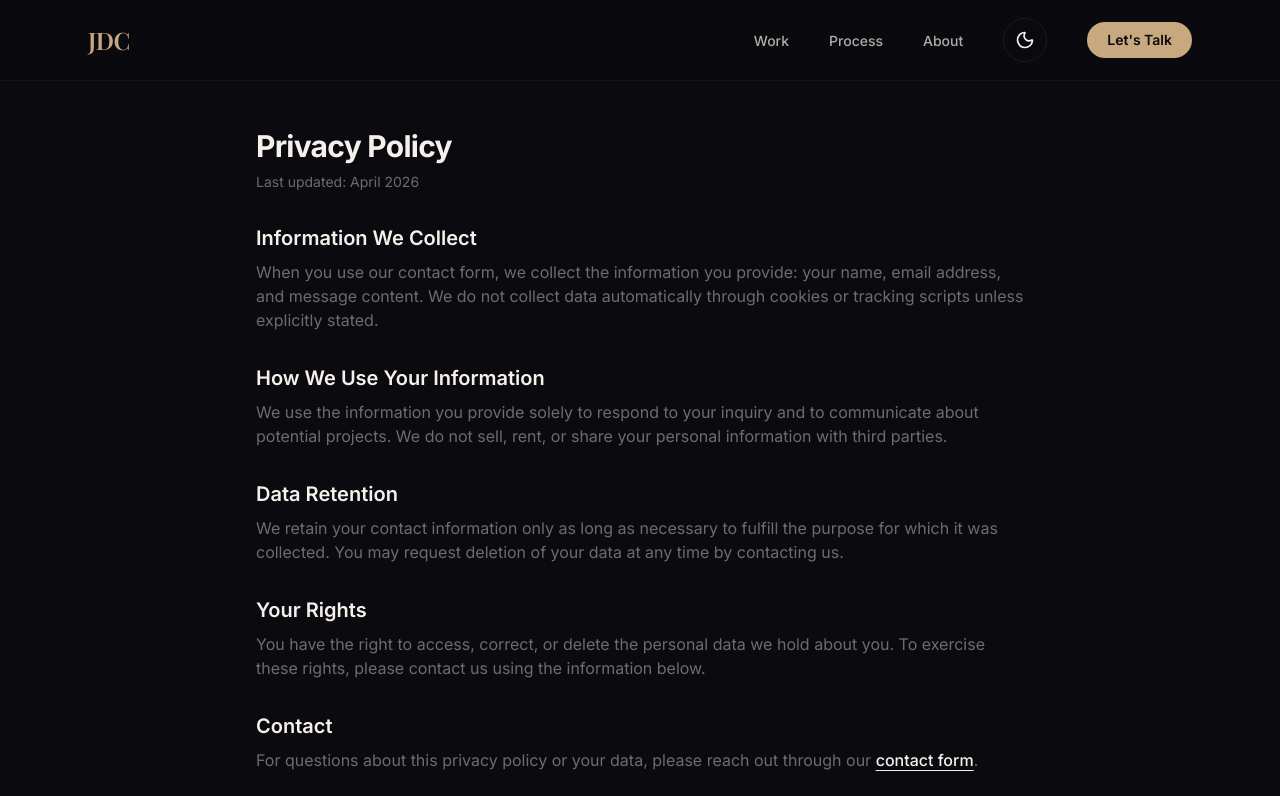
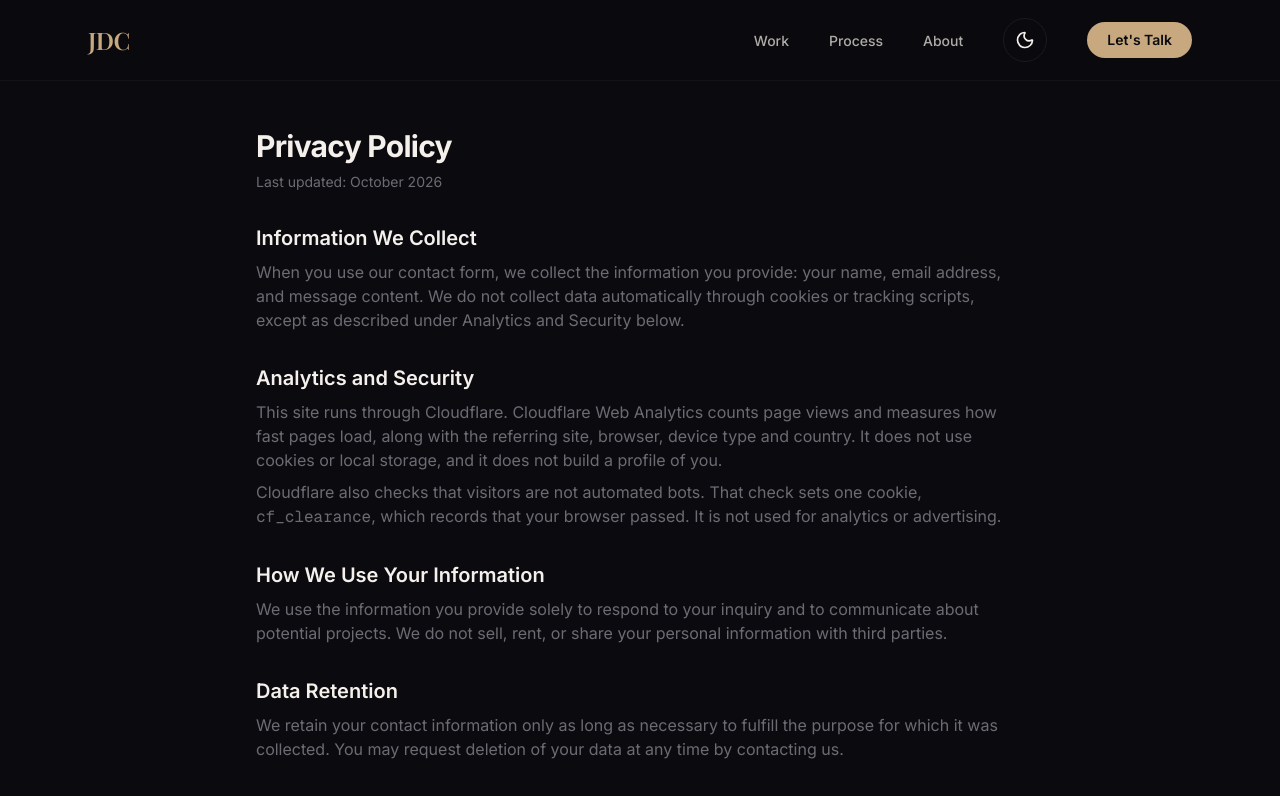
Before and after one commit to jay-consejo/jayconsejo, a Next.js app: page /privacy in a window 1280 px wide. Shown: the top 796 px of the page. Built offline with nearby package versions, Linux system fonts and the light colour scheme; a web font is replaced by a local one.

Commit message:
feat: allow Cloudflare Web Analytics and name it on the privacy page

```diff
--- a/src/app/privacy/page.tsx
+++ b/src/app/privacy/page.tsx
@@ -12,7 +12,7 @@ export default function PrivacyPage() {
       <div className="mx-auto max-w-3xl">
         <h1 className="text-3xl font-bold tracking-tight">Privacy Policy</h1>
         <p className="mt-2 text-sm text-muted-foreground">
-          Last updated: April 2026
+          Last updated: October 2026
         </p>
 
         <div className="mt-8 space-y-8 text-muted-foreground">
@@ -23,8 +23,25 @@ export default function PrivacyPage() {
             <p className="mt-2">
               When you use our contact form, we collect the information you
               provide: your name, email address, and message content. We do not
-              collect data automatically through cookies or tracking scripts
-              unless explicitly stated.
+              collect data automatically through cookies or tracking scripts,
+              except as described under Analytics and Security below.
+            </p>
+          </section>
+
+          <section>
+            <h2 className="text-xl font-semibold text-foreground">
+              Analytics and Security
+            </h2>
+            <p className="mt-2">
+              This site runs through Cloudflare. Cloudflare Web Analytics counts
+              page views and measures how fast pages load, along with the
+              referring site, browser, device type and country. It does not use
+              cookies or local storage, and it does not build a profile of you.
+            </p>
+            <p className="mt-2">
+              Cloudflare also checks that visitors are not automated bots. That
+              check sets one cookie, <code>cf_clearance</code>, which records that
+              your browser passed. It is not used for analytics or advertising.
             </p>
           </section>
 
--- a/src/lib/csp.ts
+++ b/src/lib/csp.ts
@@ -5,6 +5,9 @@ const PRODUCTION_RELAY = "wss://sofia.jayconsejo.com";
 const R2 = "https://pub-f0ac1ec148884b718fc28632174966a4.r2.dev";
 // react-phone-number-input's default flag images.
 const PHONE_FLAGS = "https://purecatamphetamine.github.io/country-flag-icons/";
+// Cloudflare injects its Web Analytics beacon at the edge; the script's path is versioned
+// (/beacon.min.js/v…), so the host is allowed. It reports to this site's /cdn-cgi/rum ('self').
+const CLOUDFLARE_BEACON = "https://static.cloudflareinsights.com";
 
 // The Nova call socket's origin, from SOFIA_RELAY_URL (e.g. wss://host/call → wss://host).
 function relayOrigin(relayUrl: string | undefined): string {
@@ -18,7 +21,7 @@ function relayOrigin(relayUrl: string | undefined): string {
 export function contentSecurityPolicy({ relayUrl, dev = false }: { relayUrl?: string; dev?: boolean }): string {
   const directives: Record<string, string[]> = {
     "default-src": ["'self'"],
-    "script-src": ["'self'", "'unsafe-inline'", ...(dev ? ["'unsafe-eval'"] : [])],
+    "script-src": ["'self'", "'unsafe-inline'", CLOUDFLARE_BEACON, ...(dev ? ["'unsafe-eval'"] : [])],
     "style-src": ["'self'", "'unsafe-inline'"],
     "img-src": ["'self'", "data:", "blob:", R2, PHONE_FLAGS],
     "media-src": ["'self'", "blob:", R2],
```
Also changed, not shown: 1 other file (tests, documents, lock files or other folders).
